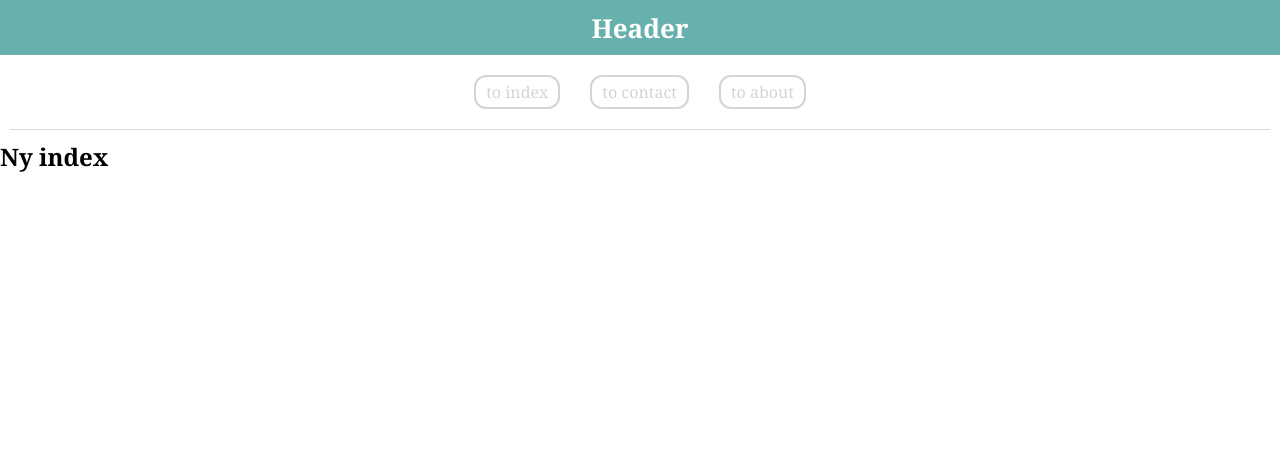
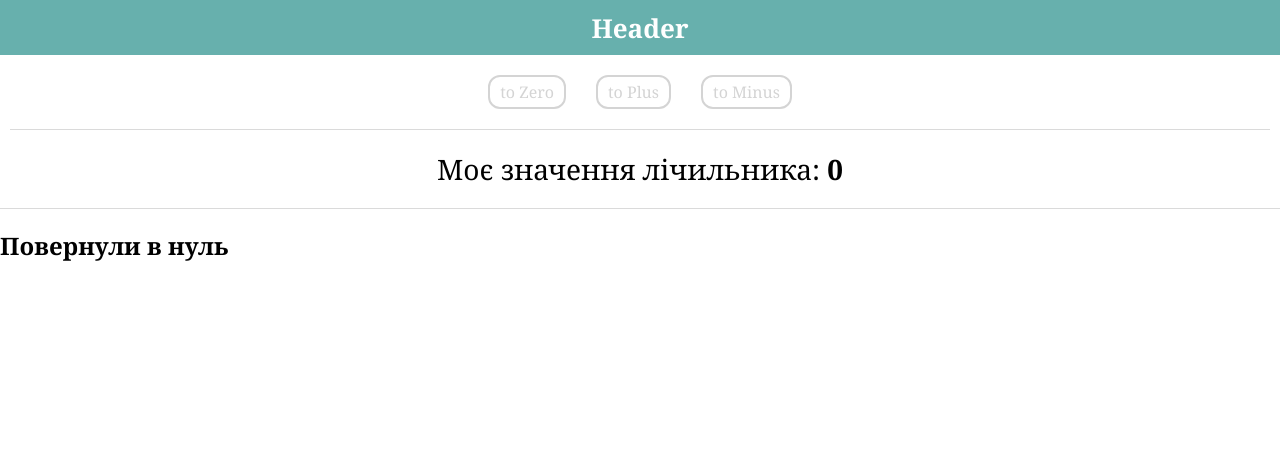
Before and after one commit to GoldSatan/Fluent-Form-Issues, a Flask app: page / in a window 1280 px wide. Shown: the top 460 px of the page. Run offline with Flask 3, Linux system fonts and the light colour scheme.

Commit message:
add session functions

```diff
--- a/app.py
+++ b/app.py
@@ -1,19 +1,34 @@
 # pip install flask
-from flask import Flask, render_template
+from flask import Flask, render_template, session
 
 app = Flask(__name__)
+app.config["SECRET_KEY"] = "5f352379324c22463451387a0aec5d2f"
 
 @app.route('/')
-def indexView():
-    return render_template('pages/index.html')
+def toZeroView():
+    if 'lich' not in session:
+        session['lich'] = 0
+    else:
+        session['lich'] = 0
 
-@app.route('/contact')
-def contactView():
-    return render_template('pages/contact.html')
+    return render_template('pages/toZero.html', lich=session['lich'])
 
-@app.route('/about')
-def aboutView():
-    return render_template('pages/about.html')
+@app.route('/plus')
+def plusPlusView():
+    if 'lich' not in session:
+        session['lich'] = 0
+
+    session['lich'] += 1
+    message = 'Ну привіт'
+    return render_template('pages/plusPlus.html', lich=session['lich'], message=message)
+
+@app.route('/minus')
+def minusMinusView():
+    if 'lich' not in session:
+        session['lich'] = 0
+
+    session['lich'] -= 1
+    return render_template('pages/minusMinus.html', lich=session['lich'])
 
 
 if __name__ == "__main__":
--- a/static/css/base.css
+++ b/static/css/base.css
@@ -65,3 +65,19 @@ section.main {
     color: #2c5a58;
     box-shadow: 2px 2px 4px 0px #2c5a58;
 }
+
+/*~~~ lich ~~~*/
+
+.lich {
+    margin: 20px 0;
+    text-align: center;
+    font-size: 24px;
+    border-bottom: 1px solid #dadada;
+    padding: 0 0 20px 0;
+}
+.lich h3 {
+    font-weight: 400;
+}
+.lich h3 span {
+    font-weight: 600;
+}
--- a/templates/pages/base.html
+++ b/templates/pages/base.html
@@ -15,10 +15,21 @@
 
 	<section class="main">
 		<div class="routes_links">
-			<a href="http://192.168.0.103:8080/">to index</a>
-			<a href="/contact">to contact</a>
-			<a href="{{ url_for('aboutView') }}">to about</a>
+			<a href="{{ url_for('toZeroView') }}">to Zero</a>
+			<a href="{{ url_for('plusPlusView') }}">to Plus</a>
+			<a href="{{ url_for('minusMinusView') }}">to Minus</a>
 		</div>
+
+		<div class="lich">
+			<h3>Моє значення лічильника: <span>{{ lich }}</span></h3>
+		</div>
+		{% if message != None %}
+			<div class="message">
+				{{ message }}
+			</div>
+		{% endif %}
+
+
 
 		{% block body %}
 		{% endblock %}
--- a/templates/pages/index.html
+++ /dev/null
@@ -1,13 +0,0 @@
-{% extends 'pages/base.html' %}
-
-{% block head %}
-	<link rel="stylesheet" href="{{ url_for('static', filename='css/index.css') }}">
-	<title>Головна - сторінка сайту</title>
-{% endblock %}
-
-
-{% block body %}
-	<div class="index-page">
-		<h1>Ny index</h1>
-	</div>
-{% endblock %}
--- a/templates/pages/about.html
+++ b/templates/pages/minusMinus.html
@@ -1,12 +1,12 @@
 {% extends 'pages/base.html' %}
 
 {% block head %}
-	<title>Про нас - сторінка сайту</title>
+	<title>Віднімання - сторінка сайту</title>
 {% endblock %}
 
 
 {% block body %}
 	<div class="about-page">
-		<h1>Ny about</h1>
+		<h1>Відняли від значення 1</h1>
 	</div>
 {% endblock %}
--- a/templates/pages/contact.html
+++ b/templates/pages/plusPlus.html
@@ -1,12 +1,12 @@
 {% extends 'pages/base.html' %}
 
 {% block head %}
-	<title>Контакти - сторінка сайту</title>
+	<title>Додавання - сторінка сайту</title>
 {% endblock %}
 
 
 {% block body %}
 	<div class="contact-page">
-		<h1>Ny contact</h1>
+		<h1>Додали до значення 1</h1>
 	</div>
 {% endblock %}
--- /dev/null
+++ b/templates/pages/toZero.html
@@ -0,0 +1,13 @@
+{% extends 'pages/base.html' %}
+
+{% block head %}
+	<link rel="stylesheet" href="{{ url_for('static', filename='css/toZero.css') }}">
+	<title>Повернули в нуль - сторінка сайту</title>
+{% endblock %}
+
+
+{% block body %}
+	<div class="index-page">
+		<h1>Повернули в нуль</h1>
+	</div>
+{% endblock %}
```
Also changed, not shown: static/css/index.css (deleted), static/css/toZero.css (added).
